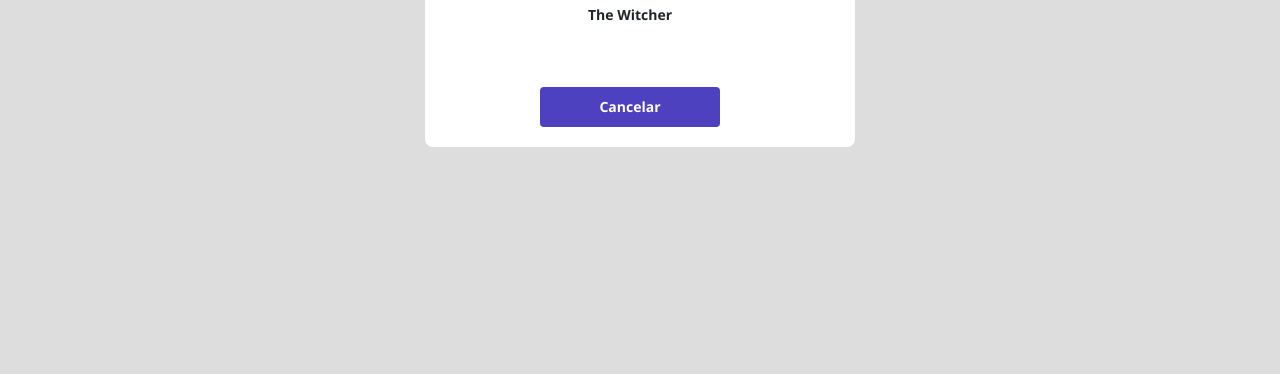
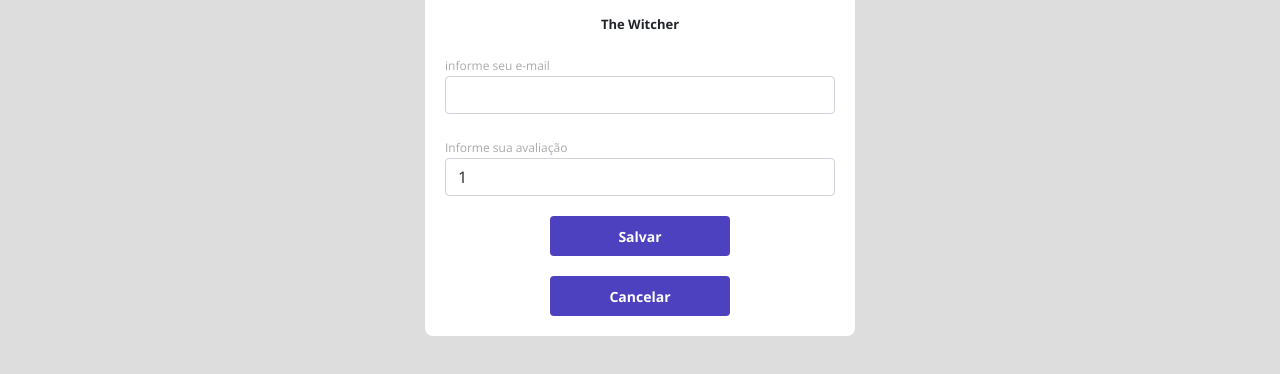
Before and after one commit to crisbelarma/dsmovie, a plain HTML site: page form.html in a window 1280 px wide. Shown: the part 426-800 px from the top of the page. Drawn offline with nearby package versions, Linux system fonts and the light colour scheme.

Commit message:
Formulário PARTE 2

```diff
--- a/css/styles.css
+++ b/css/styles.css
@@ -5,6 +5,7 @@
   --text-gray: #4a4a4a;
   --color-primary: #4D41C0;
   --white: #fff;
+  --text-light-fray:#aaa;
 }
 *{
   box-sizing: border-box;
@@ -92,6 +93,7 @@ border-radius: 8px 8px 0 0;
   align-items: center;
   justify-content: center;
   border-radius: 4px;
+  border: 0;
 
 }
 
@@ -99,3 +101,39 @@ border-radius: 8px 8px 0 0;
   padding: 40px 0;
   max-width: 430px;
 }
+.dsmovie-form-description{
+  background-color: var(--white);
+  padding: 20px;
+  display: flex;
+  flex-direction: column;
+  align-items: center;
+  border-radius: 0 0 8px 8px;
+
+}
+.dsmovie-form-description h3{
+  font-size: 13px;
+  font-weight: 700;
+  margin-bottom: 20px;
+}
+.dsmovie-form-group{
+  margin-bottom: 20px;
+
+}
+.dsmovie-form-group label{
+  font-size: 12px;
+  color: var(--text-light-fray);
+}
+
+.dsmovie-form-btn-container{
+  display: flex;
+  flex-direction: column;
+  align-items: center;
+  height: 100px;
+  justify-content: space-between;
+
+}
+
+.dsmovie-form{
+  width: 100%;
+
+}
--- a/form.html
+++ b/form.html
@@ -33,9 +33,32 @@
             <img
               src="https://www.imaginacaofertil.com.br/wp-content/uploads/2019/07/The-Witcher-Imagina%C3%A7%C3%A3o-F%C3%A9rtil-3.jpg"
               alt="">
-            <div class="dsmovie-card-description">
+            <div class="dsmovie-form-description">
               <h3>The Witcher</h3>
-              <a class="dsmovie-btn" href="index.html">Cancelar</a>
+
+              <form class="dsmovie-form">
+                <div class="form-group dsmovie-form-group">
+                  <label for="email">informe seu e-mail</label>
+                  <input class="form-control" type="email" id="email">
+                </div>
+                  <div class="form-group dsmovie-form-group">
+                    <label for="score">Informe sua avaliação</label>
+                    <select class="form-control" name="score" id="score">
+                      <option value="1">1</option>
+                      <option value="2">2</option>2</option>
+                      <option value="3">3</option>
+                      <option value="4">4</option>
+                      <option value="5">5</option>
+                    </select>
+                  </div>
+                  <div class="dsmovie-form-btn-container">
+                    <button class="dsmovie-btn" type="submit">Salvar</button>
+                    <a class="dsmovie-btn" href="index.html">Cancelar</a>
+
+                  </div>
+                </div>
+              </form>
+
             </div>
           </div>
 
```
